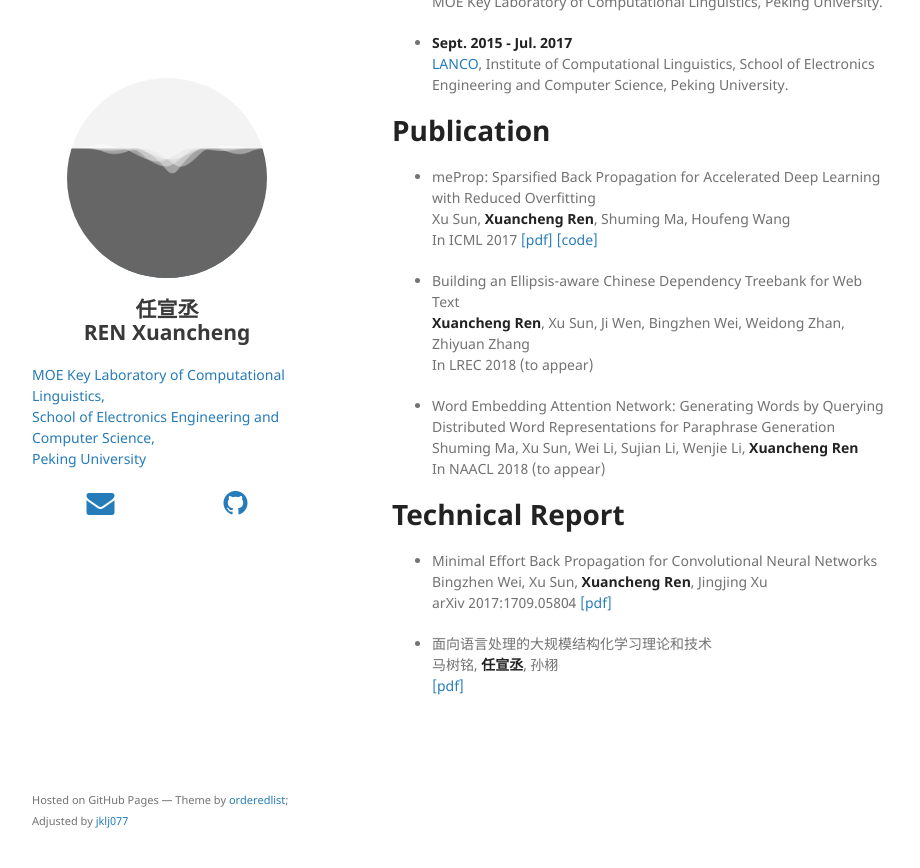
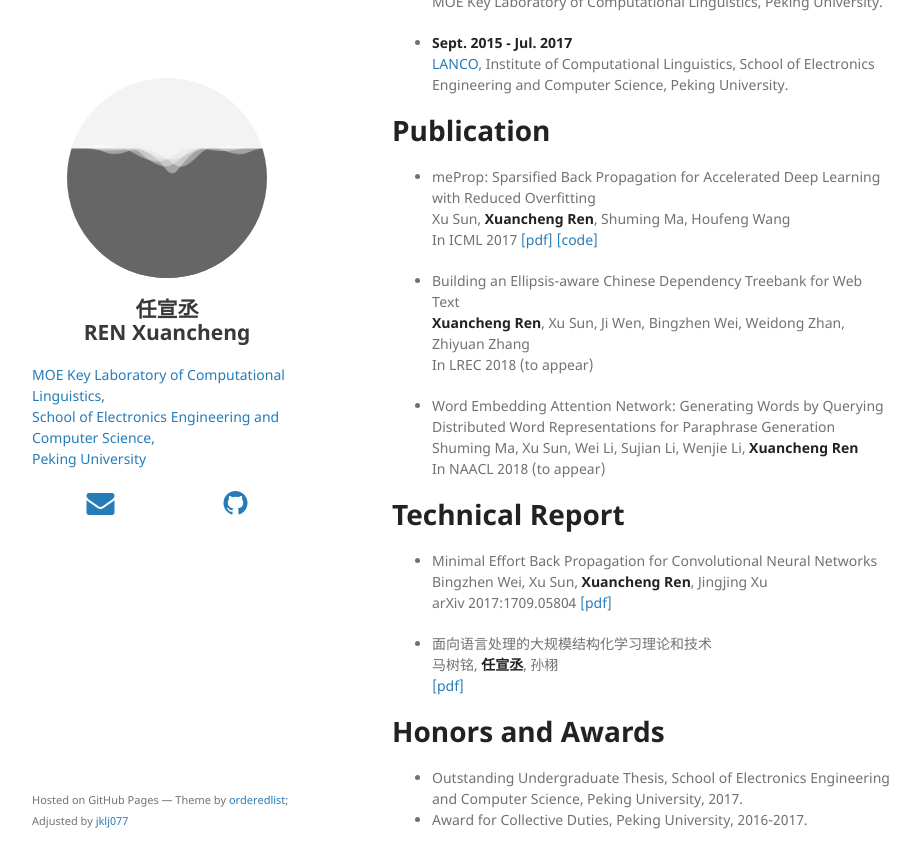
Before and after one commit to jklj077/jklj077.github.io, a Jekyll site: the page built from index.md, in a window 1280 px wide and 900 px high, scrolled down 531 px. Shown: the top 868 px of the window, without its empty margins (178-1098 px from the left). Built offline with Jekyll 4.4.1, drawn with Linux system fonts in a browser that asks for light colours; nearby versions of some CDN libraries; our own code applies the rules of GitHub Pages for plain Markdown files.

Commit message:
Update index.md

```diff
--- a/index.md
+++ b/index.md
@@ -50,3 +50,8 @@ layout: default
 * 面向语言处理的大规模结构化学习理论和技术
   马树铭, **任宣丞**, 孙栩
   [[pdf]](http://shumingma.com/%E9%9D%A2%E5%90%91%E8%AF%AD%E8%A8%80%E5%A4%84%E7%90%86%E7%9A%84%E5%A4%A7%E8%A7%84%E6%A8%A1%E7%BB%93%E6%9E%84%E5%8C%96%E5%AD%A6%E4%B9%A0%E7%90%86%E8%AE%BA%E5%92%8C%E6%8A%80%E6%9C%AF.pdf)
+
+# Honors and Awards
+
+* Outstanding Undergraduate Thesis, School of Electronics Engineering and Computer Science, Peking University, 2017.
+* Award for Collective Duties, Peking University, 2016-2017.
```
